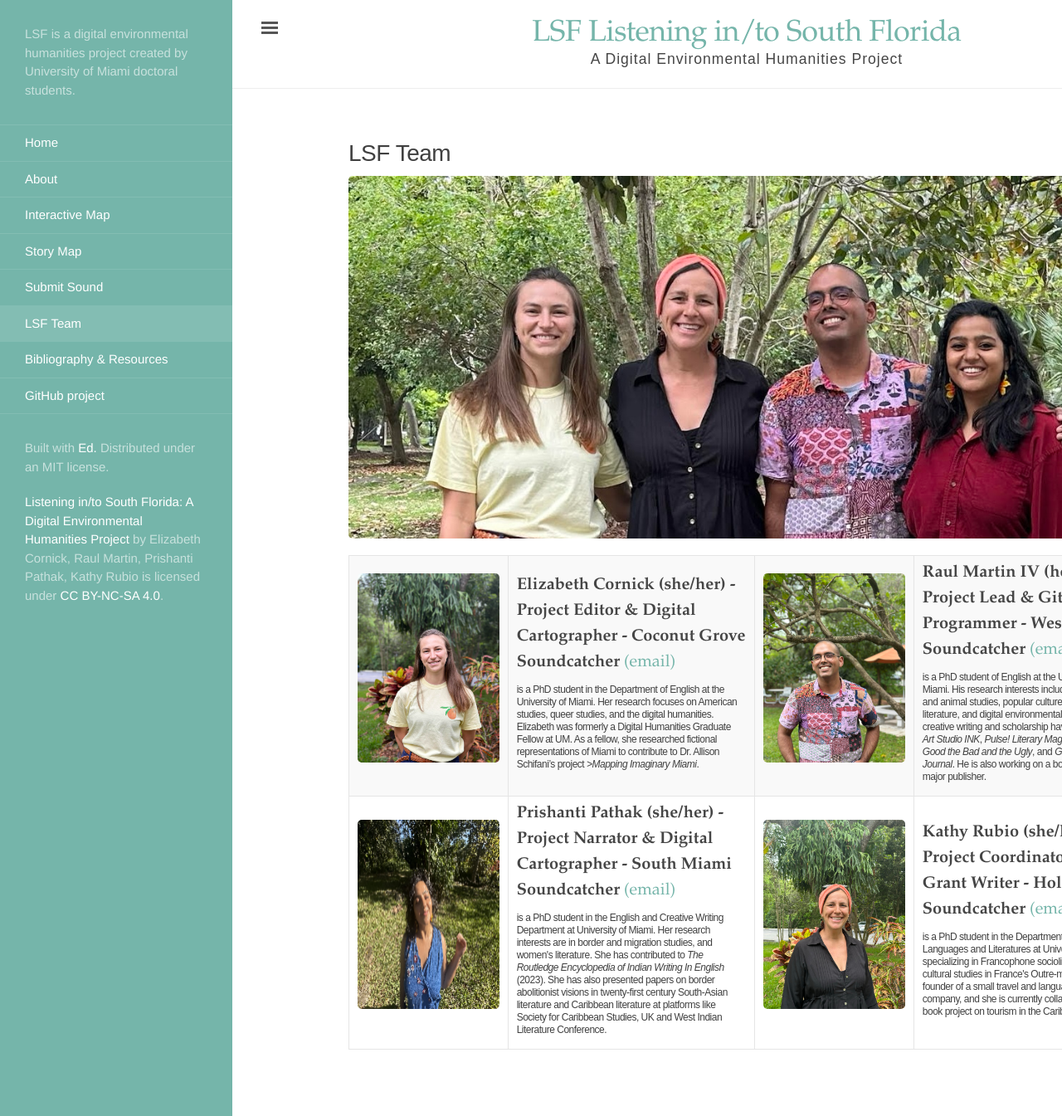
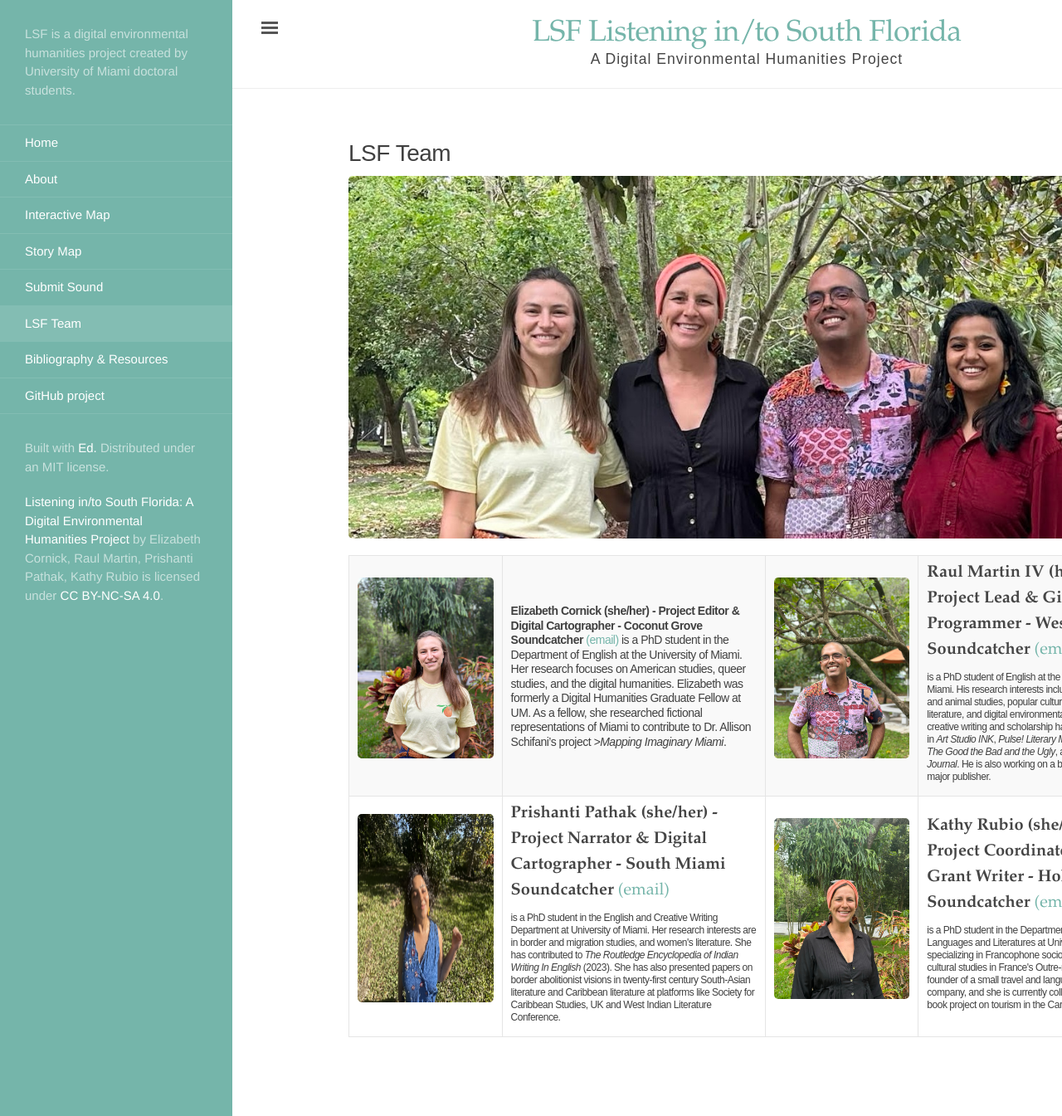
Before and after one commit to rm4-25/lsf_3, a Jekyll site: the page built from LSF Team.html, in a window 1280 px wide and 1345 px high. Shown: the whole window at 83% size. Built offline with Jekyll 4.4.1, drawn with Linux system fonts in a browser that asks for light colours.

Commit message:
Update LSF Team.html
Moved h1 style font to front of writing to better fit each cell. (testing with one first).

```diff
--- a/LSF Team.html
+++ b/LSF Team.html
@@ -12,7 +12,7 @@ order: 6
 <td>
     <img src="https://github.com/rm4-25/lsf_3/blob/main/assets/elizabeth.jpg?raw=true">
     </td>
-    <td><b>Elizabeth Cornick (she/her) - Project Editor & Digital Cartographer - Coconut Grove Soundcatcher</b> <a href="mailto:emc988@miami.edu">(email)</a> <h1 style="font-size:12px; "> is a PhD student in the Department of English at the University of Miami. Her research focuses on American studies, queer studies, and the digital humanities. Elizabeth was formerly a Digital Humanities Graduate Fellow at UM. As a fellow, she researched fictional representations of Miami to contribute to Dr. Allison Schifani’s project <i>>Mapping Imaginary Miami</i>.</h1>
+    <td><h1 style="font-size:14px;"><b>Elizabeth Cornick (she/her) - Project Editor & Digital Cartographer - Coconut Grove Soundcatcher</b> <a href="mailto:emc988@miami.edu">(email)</a> is a PhD student in the Department of English at the University of Miami. Her research focuses on American studies, queer studies, and the digital humanities. Elizabeth was formerly a Digital Humanities Graduate Fellow at UM. As a fellow, she researched fictional representations of Miami to contribute to Dr. Allison Schifani’s project <i>>Mapping Imaginary Miami</i>.</h1>
 </td>
     <td><img src="https://github.com/rm4-25/lsf_3/blob/main/assets/Raul_Green%20Headshot_2025.jpg?raw=true">
     </td>
```
